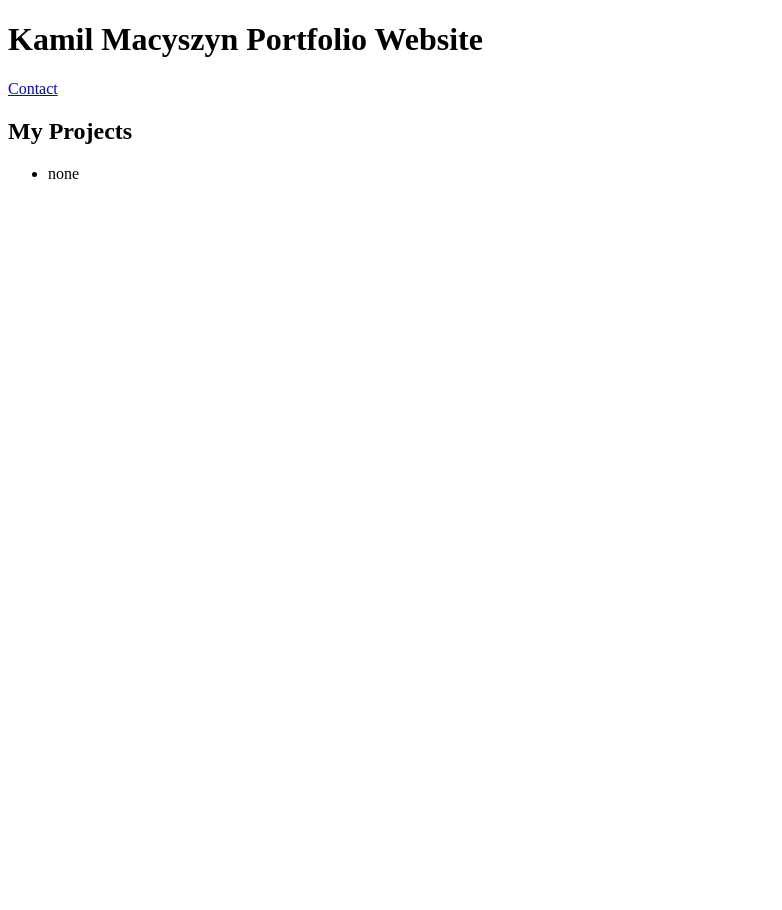
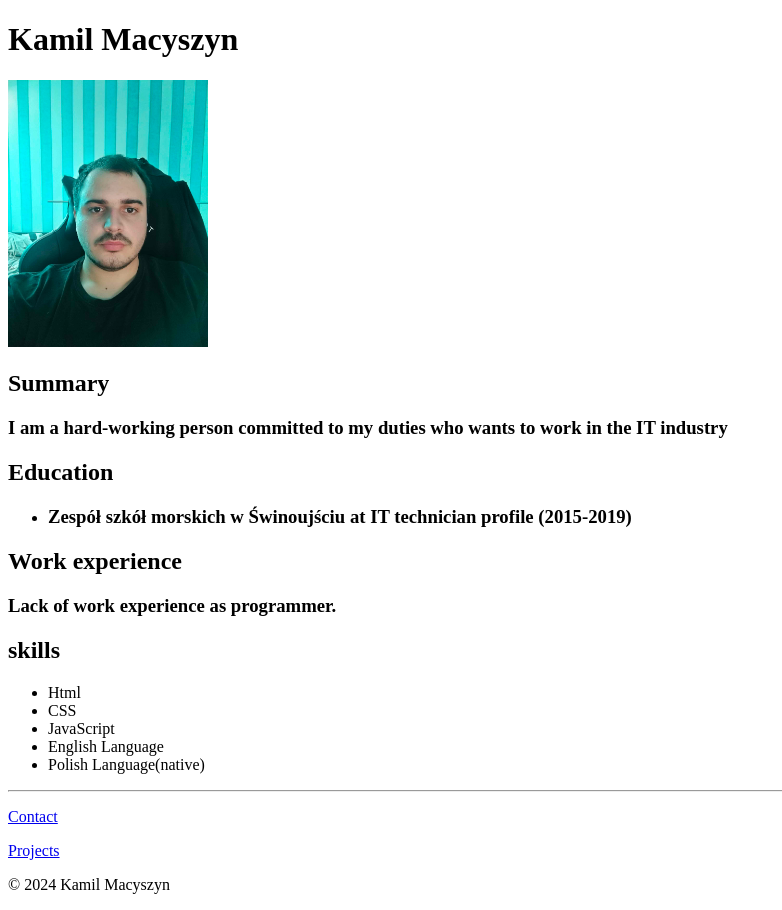
Before and after one commit to Maackus/PortfolioWebsite, a plain HTML site: page index.html in a window 1280 px wide. Shown: the whole page, without its empty margins (0-782 px from the left). Before the commit the page ends 800 px from the top, so only its background shows below. Drawn offline with Linux system fonts and the light colour scheme.

Commit message:
Add files via upload

```diff
--- a/index.html
+++ b/index.html
@@ -2,16 +2,35 @@
 <html lan="en">
     <head>
         <meta charset="UTF-8">
-        <Title> My Website</Title>
+        <Title> My Resume</Title>
     </head>
     <Body>
-        <h1>Kamil Macyszyn Portfolio Website</h1>
-        <a Href="./Contact.html">Contact</a>
-        <h2>My Projects</h2>
+        <h1>Kamil Macyszyn</h1>
+        <img src="./MyPhoto.jpg" alt="My Photo" width="200">
+        <h2>Summary</h2>
+        <h3>I am a hard-working person committed to my duties who wants to work in the IT industry</h3>
+        <h2>Education</h2>
         <ul>
             <li>
-                none
+                <h3>Zespół szkół morskich w Świnoujściu at IT technician profile (2015-2019)</h3>
             </li>
         </ul>
+        <h2>Work experience</h2>
+        <h3>Lack of work experience as programmer.</h3>
+        <h2>skills</h2>
+        <ul>
+            <li>Html</li>
+            <li>CSS</li>
+            <li>JavaScript</li>
+            <li>English Language</li>
+            <li>Polish Language(native)</li>
+        </ul>
+        <hr>
+        <footer>
+            <p><a Href="./Contact.html">Contact</a></p>
+            <p><a Href="./Projects.html">Projects</a></p>
+            <p>© 2024 Kamil Macyszyn</p>
+        </footer>
+
     </Body>
 </html>
```
Also changed, not shown: MyPhoto.jpg (added).
